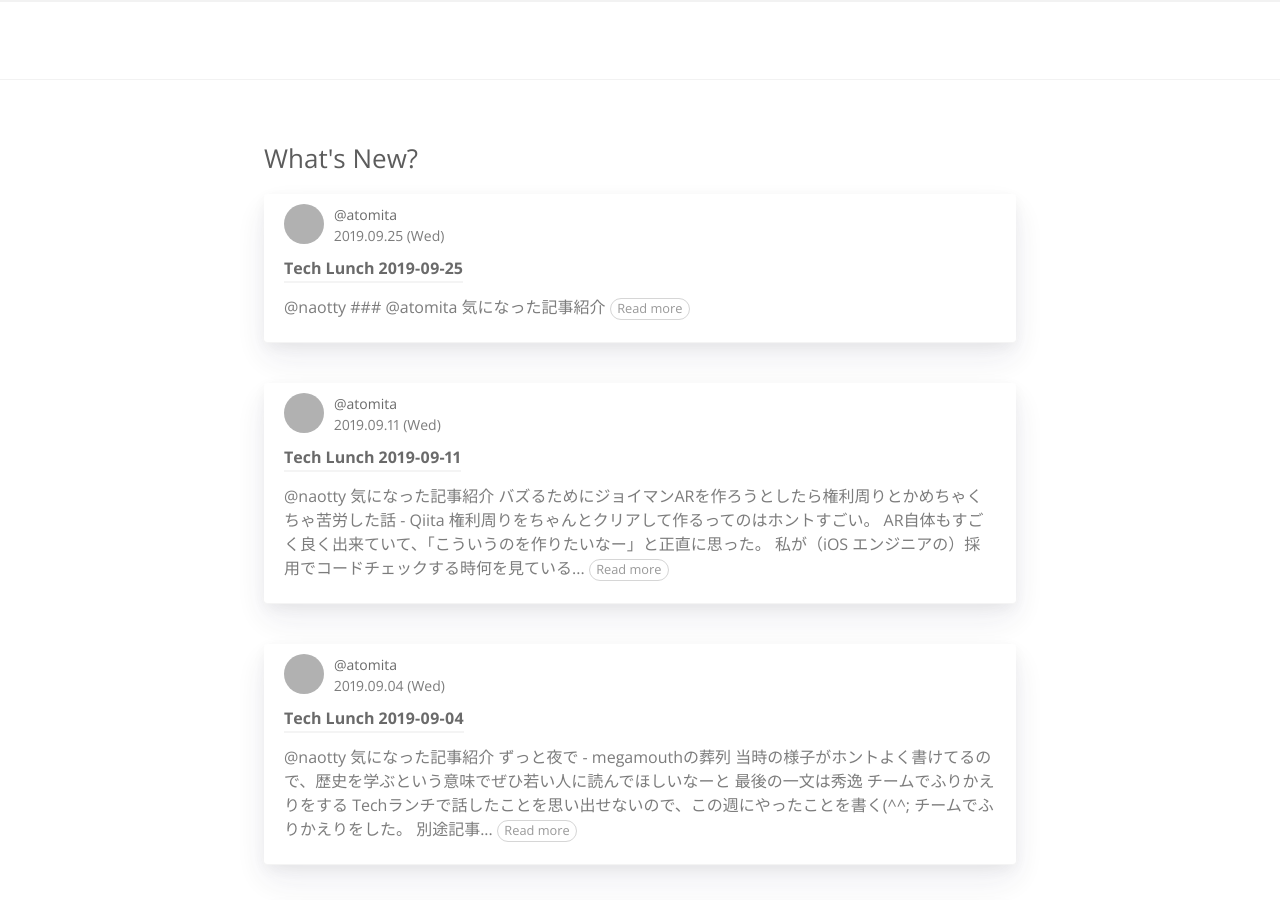
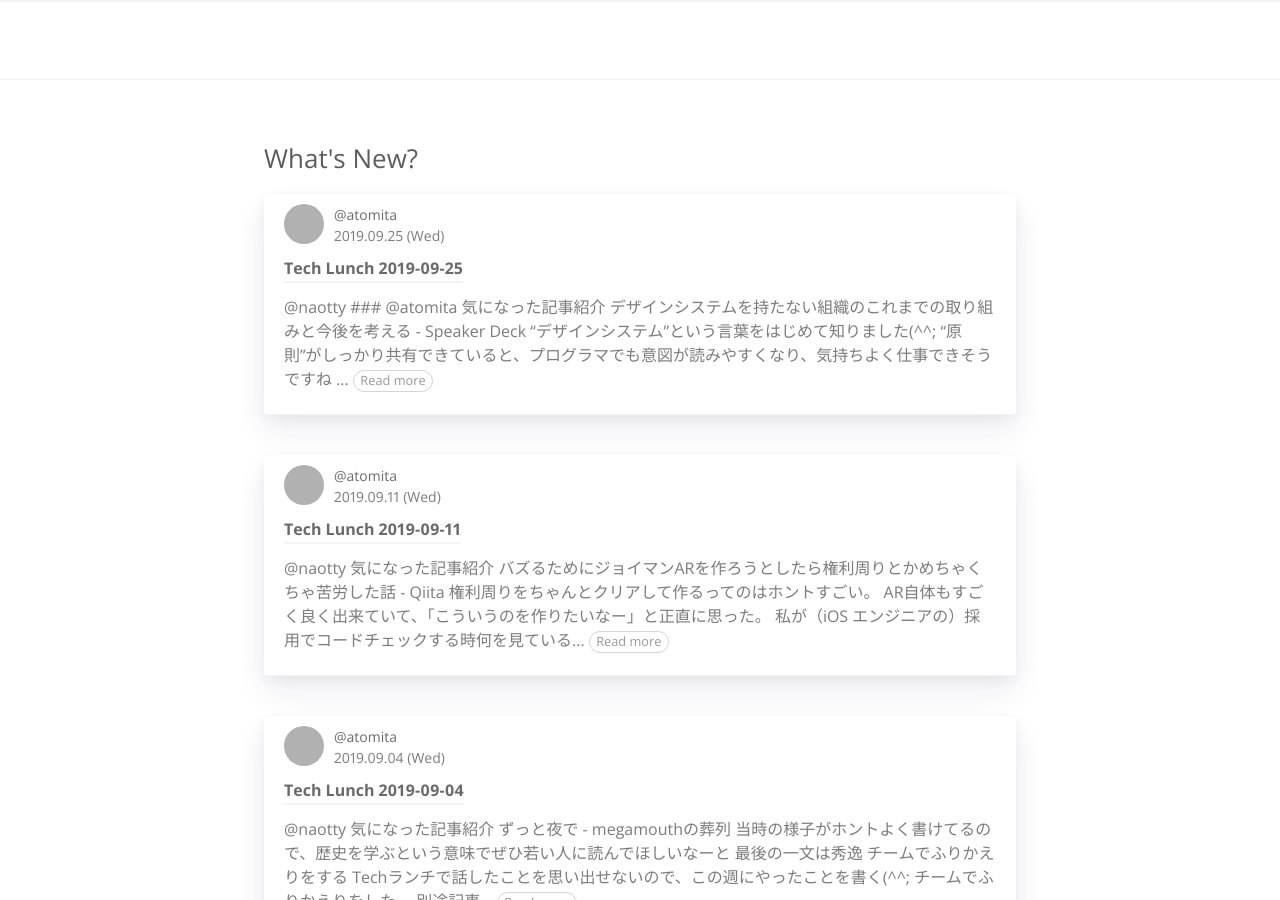
Before and after one commit to RyukyuInteractive/tech.ryukyu-i.co.jp, a Jekyll site: the page built from index.html, in a window 1280 px wide and 900 px high. Built offline with Jekyll 4.4.1, drawn with Linux system fonts in a browser that asks for light colours; a script that is not in the unit is left out; the list of posts is cut into pages by our own code; grey boxes are pictures that could not be loaded.

Commit message:
Update 2019-09-25-tech-lunch.md

```diff
--- a/_posts/2019-09-25-tech-lunch.md
+++ b/_posts/2019-09-25-tech-lunch.md
@@ -17,3 +17,21 @@
 ## [@atomita](https://github.com/atomita)
 
 ### 気になった記事紹介
+
+- [デザインシステムを持たない組織のこれまでの取り組みと今後を考える - Speaker Deck](https://speakerdeck.com/featherplain/dezainsisutemuwochi-tanaizu-zhi-falsekoremadefalsequ-rizu-mitojin-hou-wokao-eru?slide=11)
+    - "デザインシステム"という言葉をはじめて知りました(^^;
+    - "原則"がしっかり共有できていると、プログラマでも意図が読みやすくなり、気持ちよく仕事できそうですね
+    - [デザインシステムを正しく理解しよう。作り方・参考事例のまとめ | Web Design Trends](https://webdesign-trends.net/entry/9068)
+- [心理的安全性とソフトウェア化する社会/ Psychological Safety and Software-based Society - Speaker Deck](https://speakerdeck.com/hirokidaichi/psychological-safety-and-software-based-society)
+    - "エンジニアリング組織論への招待"を読んでいる途中ですが、このスライドだけでもためになることが散りばめられてます
+        - エンジニアリング、組織、どちらも不確実性を減らしていくもの
+        - 不確実なものへの恐れとその反応のパターン
+        - 責任と心理的安全性の4象限
+        - 「いきなり将来の話なんかされても困る」
+        - などなど
+- [「経営目線の理解」がエンジニア人生にもたらすもの　Battle Conference U30 2019 基調講演 Part2 - ログミーTech](https://logmi.jp/tech/articles/321900)
+    - > 「自分はプロダクトの方針を決める立場にないから、考えても意味がない」と思ってしまいます
+    - これ多いんじゃないかなーと感じてます
+    - なので組織として、その状態を改善することを考えていかなきゃなと思いました
+- [脆弱な設定のElasticsearchによるエクアドル全国民情報流出の可能性についてまとめてみた - piyolog](https://piyolog.hatenadiary.jp/entry/2019/09/21/063010)
+    - 検索エンジンにセンシティブな情報を載せている場合、そのセキュリティもしっかりしないとですね
```
